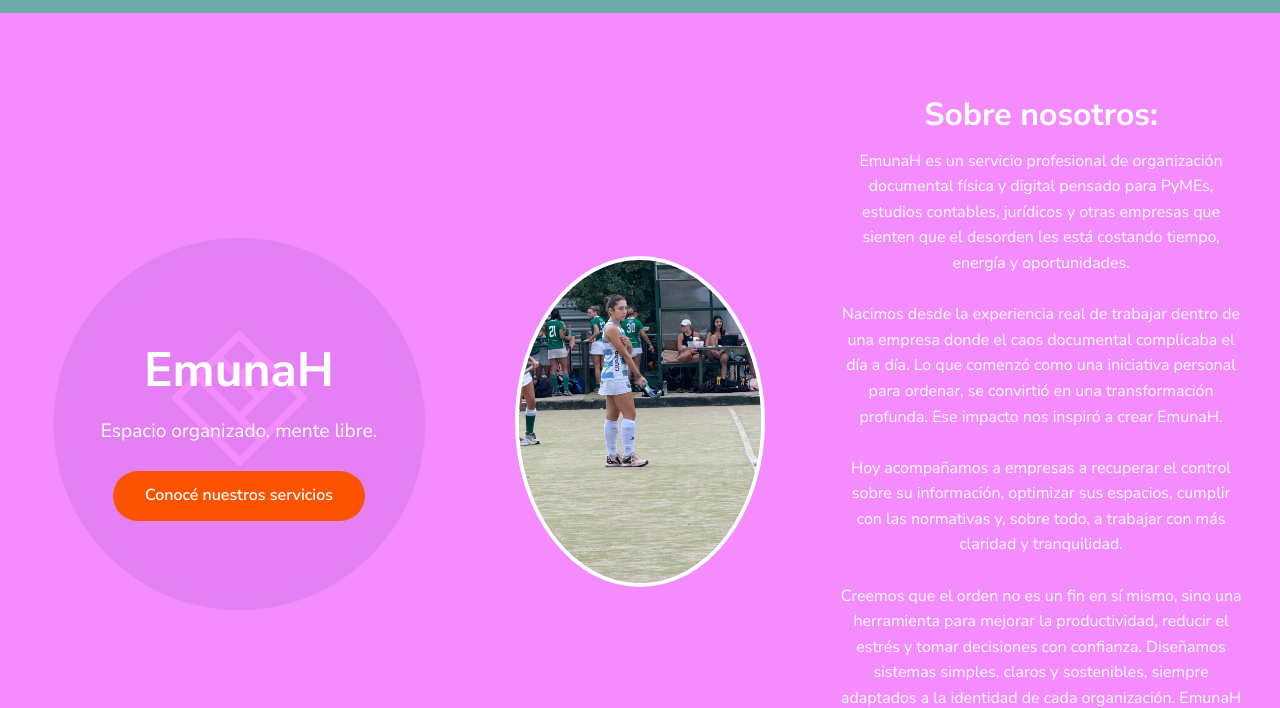
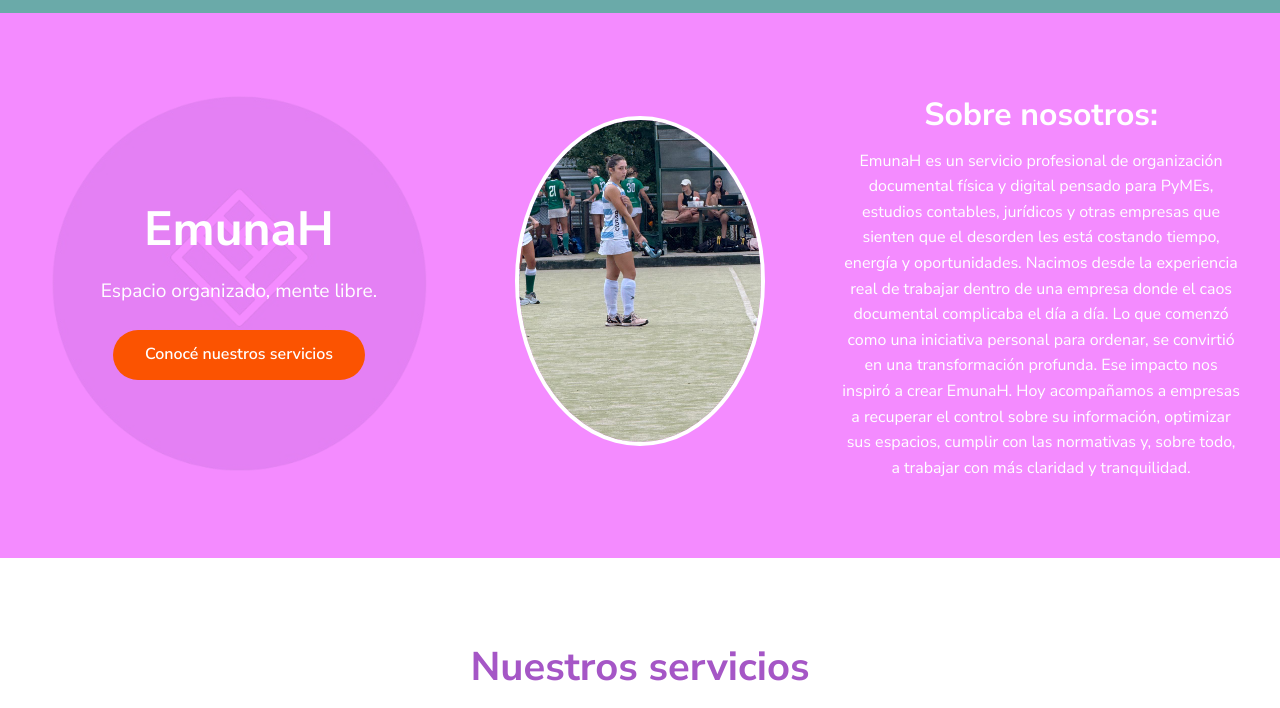
Before and after one commit to EmunaHorden/te_ordena, a plain HTML site: page index.html in a window 1280 px wide. Shown: the part 98-806 px from the top of the page. Drawn offline with Linux system fonts and the light colour scheme.

Commit message:
index.html

```diff
--- a/index.html
+++ b/index.html
@@ -36,10 +36,9 @@
     <div class="hero-about">
       <h2>Sobre nosotros:</h2>
       <p>
-        EmunaH es un servicio profesional de organización documental física y digital pensado para PyMEs, estudios contables, jurídicos y otras empresas que sienten que el desorden les está costando tiempo, energía y oportunidades.<br><br>
-        Nacimos desde la experiencia real de trabajar dentro de una empresa donde el caos documental complicaba el día a día. Lo que comenzó como una iniciativa personal para ordenar, se convirtió en una transformación profunda. Ese impacto nos inspiró a crear EmunaH.<br><br>
-        Hoy acompañamos a empresas a recuperar el control sobre su información, optimizar sus espacios, cumplir con las normativas y, sobre todo, a trabajar con más claridad y tranquilidad.<br><br>
-        Creemos que el orden no es un fin en sí mismo, sino una herramienta para mejorar la productividad, reducir el estrés y tomar decisiones con confianza. Diseñamos sistemas simples, claros y sostenibles, siempre adaptados a la identidad de cada organización. EmunaH significa confianza. Y eso es lo que construimos con cada cliente: un vínculo profesional, ético y cercano.
+        EmunaH es un servicio profesional de organización documental física y digital pensado para PyMEs, estudios contables, jurídicos y otras empresas que sienten que el desorden les está costando tiempo, energía y oportunidades.
+        Nacimos desde la experiencia real de trabajar dentro de una empresa donde el caos documental complicaba el día a día. Lo que comenzó como una iniciativa personal para ordenar, se convirtió en una transformación profunda. Ese impacto nos inspiró a crear EmunaH.
+        Hoy acompañamos a empresas a recuperar el control sobre su información, optimizar sus espacios, cumplir con las normativas y, sobre todo, a trabajar con más claridad y tranquilidad.
       </p>
     </div>
   </section>
```
